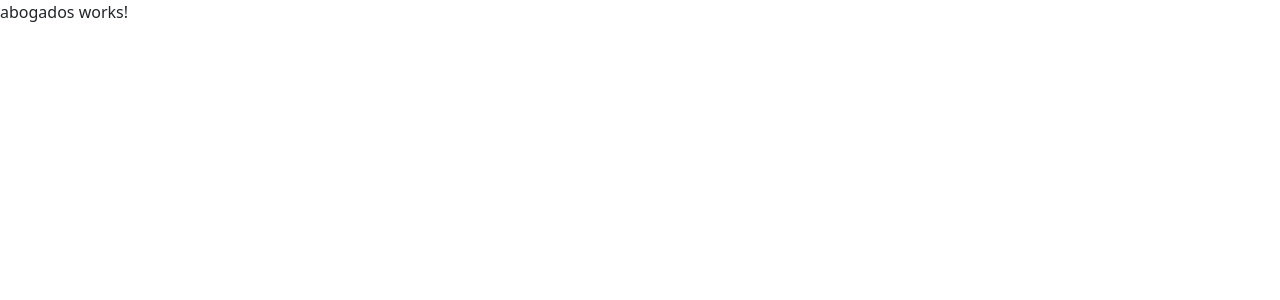
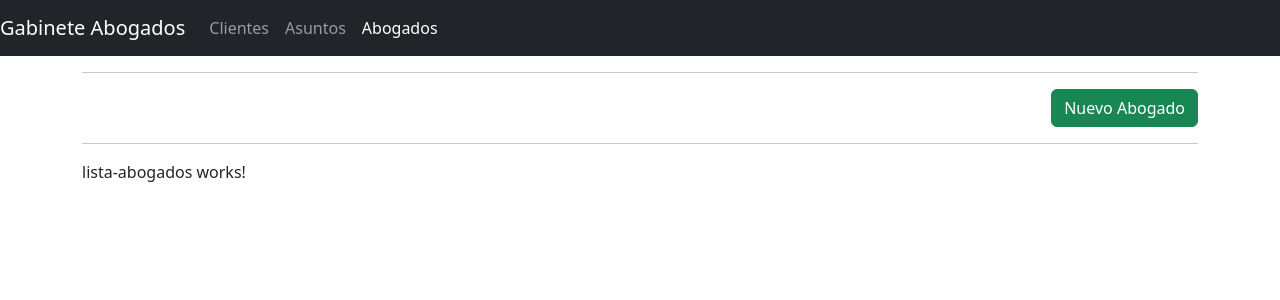
Before and after one commit to cristofer0dj/Gabinete_de_Abogados, an Angular app: page /abogados in a window 1280 px wide. Shown: the top 300 px of the page. Built offline with nearby package versions, Linux system fonts and the light colour scheme.

Commit message:
agrando los Abogados "solo en el menu"

```diff
--- a/src/app/app.routes.ts
+++ b/src/app/app.routes.ts
@@ -10,4 +10,5 @@ export const routes: Routes = [
     { path: 'asuntos', component: Asuntos },
     { path: 'abogados', component: Abogados },
 
+
 ];
--- a/src/app/page/abogados/abogados.html
+++ b/src/app/page/abogados/abogados.html
@@ -1 +1,19 @@
-<p>abogados works!</p>
+<app-menu [activo]="3"></app-menu>
+
+<div class="container">
+  <hr>
+
+  @if(lista) {
+    <div class="d-flex justify-content-end">
+      <button class="btn btn-success" (click)="mostrar()">Nuevo Abogado</button>
+    </div>
+    <hr>
+    <app-lista-abogados></app-lista-abogados>
+  } @else {
+    <div class="d-flex justify-content-start">
+      <button class="btn btn-primary" (click)="mostrar()">Regresar</button>
+    </div>
+    <hr>
+    <app-form-abogado (accionRealizada)="recargar()"></app-form-abogado>
+  }
+</div>
--- a/src/app/page/abogados/abogados.ts
+++ b/src/app/page/abogados/abogados.ts
@@ -1,11 +1,25 @@
+import { CommonModule } from '@angular/common';
 import { Component } from '@angular/core';
+import { Menu } from '../../component/menu/menu';
+import { ListaAbogados } from '../../component/abogados/lista-abogados/lista-abogados';
+import { FormAbogado } from '../../component/abogados/form-abogado/form-abogado';
 
 @Component({
   selector: 'app-abogados',
-  imports: [],
+  standalone: true,
+  imports: [CommonModule, Menu, ListaAbogados, FormAbogado],
   templateUrl: './abogados.html',
-  styleUrl: './abogados.css',
+  styleUrls: ['./abogados.css']
 })
+
 export class Abogados {
+  lista: boolean = true;
 
+  mostrar() {
+    this.lista = !this.lista;
+  }
+
+  recargar() {
+    this.mostrar();
+  }
 }
--- a/src/app/page/asuntos/asuntos.ts
+++ b/src/app/page/asuntos/asuntos.ts
@@ -10,7 +10,7 @@ import { FormAsunto } from '../../component/asuntos/form-asunto/form-asunto';
   standalone: true,
   imports: [CommonModule, Menu, ListaAsuntos, FormAsunto],
   templateUrl: './asuntos.html',
-  styleUrl: './asuntos.css',
+  styleUrls: ['./asuntos.css'],
 })
 export class Asuntos {
   lista: boolean = true;
--- a/src/app/page/clientes/clientes.ts
+++ b/src/app/page/clientes/clientes.ts
@@ -9,7 +9,7 @@ import { FormCliente } from '../../component/clientes/form-cliente/form-cliente'
   standalone: true,
   imports: [CommonModule, Menu, ListaClientes, FormCliente],
   templateUrl: './clientes.html',
-  styleUrl: './clientes.css',
+  styleUrls: ['./clientes.css'],
 })
 export class Clientes {
   lista: boolean = true;
--- a/src/app/page/inicio/inicio.ts
+++ b/src/app/page/inicio/inicio.ts
@@ -5,7 +5,7 @@ import { RouterLink } from '@angular/router';
   selector: 'app-inicio',
   imports: [RouterLink],
   templateUrl: './inicio.html',
-  styleUrl: './inicio.css',
+  styleUrls: ['./inicio.css'],
 })
 export class Inicio {
 
```
